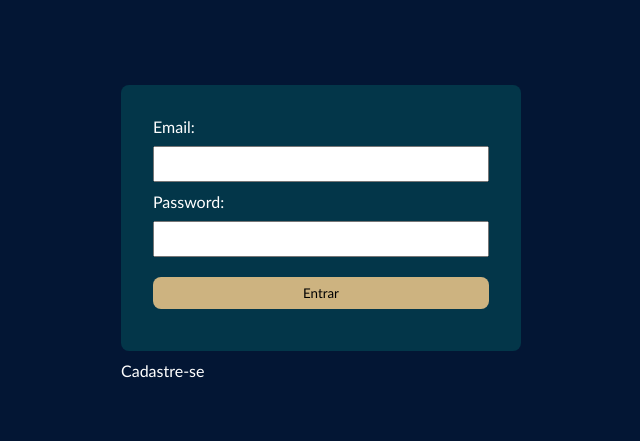
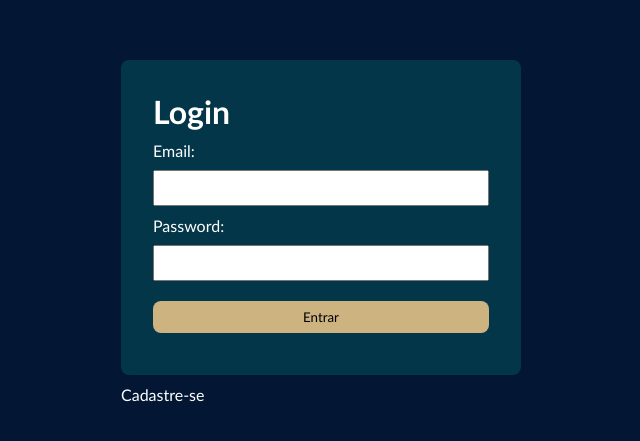
Before and after one commit to enzocsantos18/tp-seguranca-front, an Angular app: page / in a window 1280 px wide. Shown: the part 173-614 px from the top of the page, without its empty margins (319-959 px from the left). Built offline with nearby package versions, Linux system fonts and the light colour scheme.

Commit message:
Títulos

```diff
--- a/src/app/cadastro/cadastro.component.html
+++ b/src/app/cadastro/cadastro.component.html
@@ -1,5 +1,6 @@
 
 <div class="card">
+  <h1>Cadastro</h1>
   <form [formGroup]="cadastroForm" (ngSubmit)="onSubmit()">
     <label for="email" >Email: </label>
     <input type="email" formControlName="email" name="email" id="email" >
--- a/src/app/logado/logado.component.html
+++ b/src/app/logado/logado.component.html
@@ -1,3 +1,5 @@
 <div class="card">
+  <h1>Área logada</h1>
+
   <h2>Você está logado</h2>
 </div>
--- a/src/app/login/login.component.html
+++ b/src/app/login/login.component.html
@@ -1,5 +1,7 @@
 <div class="card">
   <form [formGroup]="loginForm" (ngSubmit)="onSubmit()">
+    <h1>Login</h1>
+
     <label for="email" >Email: </label>
     <input type="email" formControlName="email" name="email" id="email" >
     <label for="password" >Password: </label>
--- a/src/app/token/token.component.html
+++ b/src/app/token/token.component.html
@@ -1,5 +1,7 @@
 <div class="card">
   <form [formGroup]="tokenForm" (ngSubmit)="onSubmit()">
+    <h1>Token</h1>
+
     <label for="token" >Token: </label>
     <input type="text" formControlName="token" name="token" id="token" >
     <button>Verificar</button>
```
